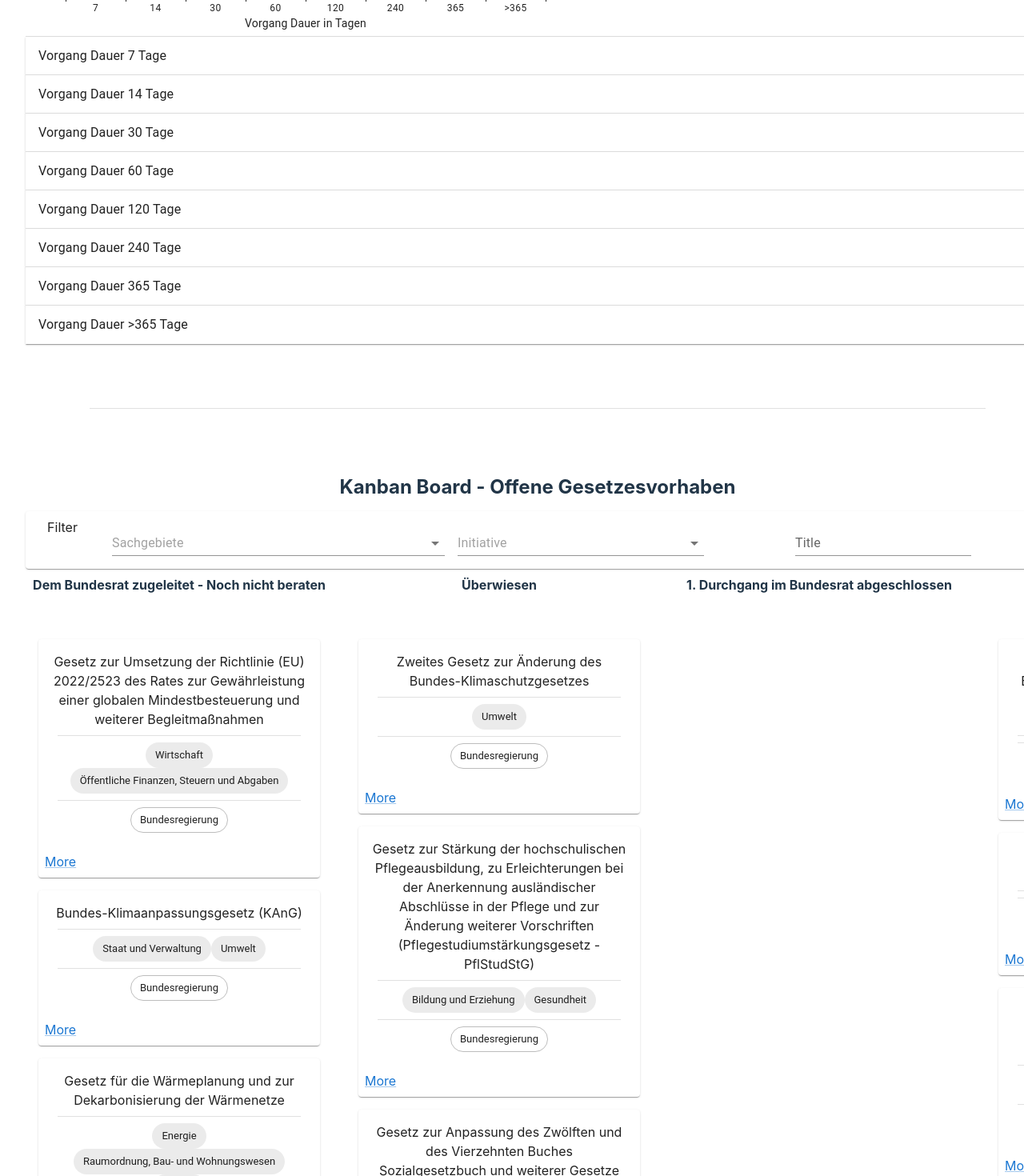
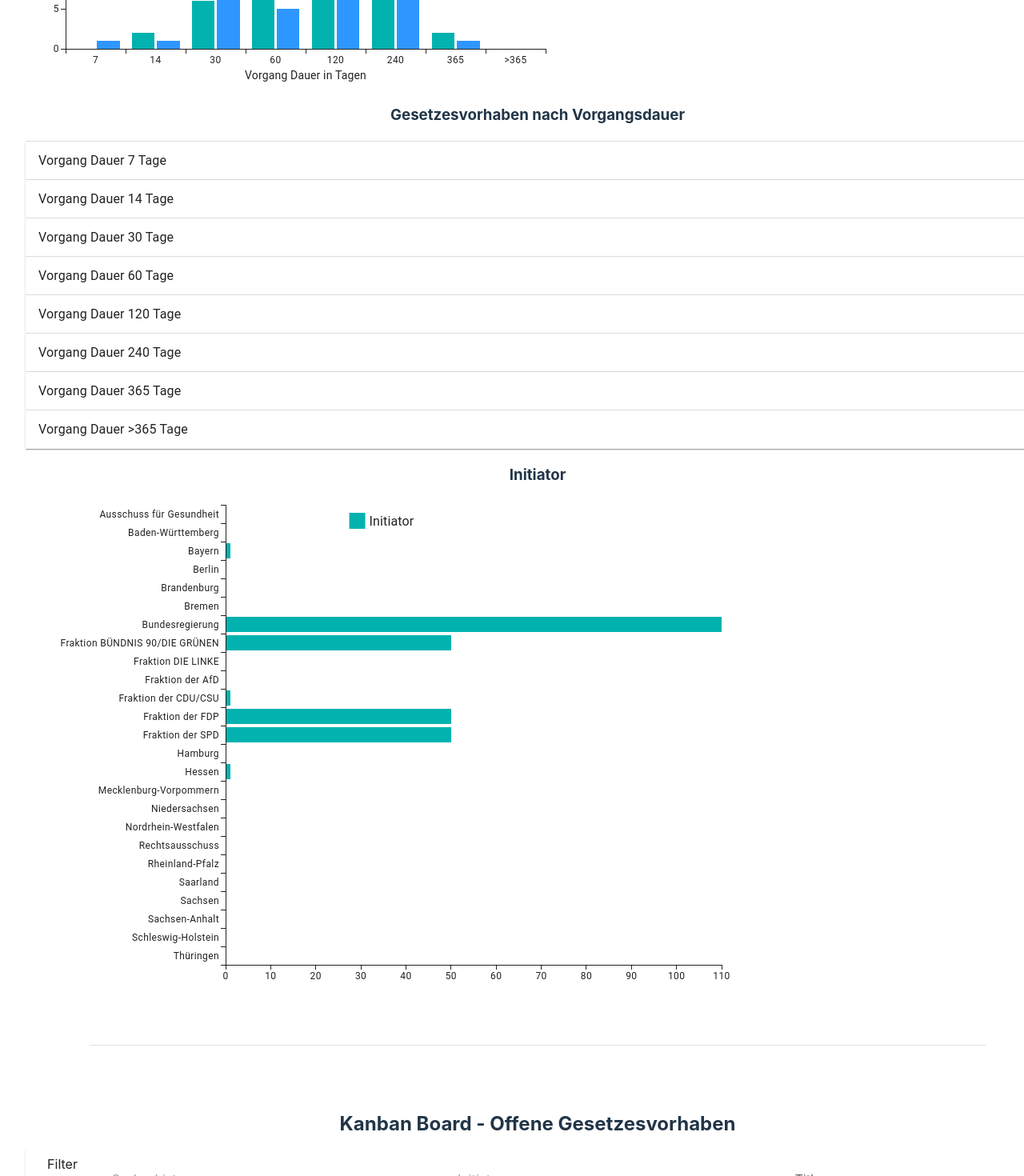
Before and after one commit to peckto/gesetze-im-de-bundestag, a React (Vite) app in the folder web/: page / in a window 1280 px wide. Shown: the part 1000-2470 px from the top of the page at 80% size. Built offline with nearby package versions, Linux system fonts and the light colour scheme.

Commit message:
Add initiator diagram

```diff
--- a/web/src/App.tsx
+++ b/web/src/App.tsx
@@ -183,10 +183,10 @@
         Filter
       </Grid>
       <Grid xs={4}>
-        <FilterWidget options={sachgebiete} callback={handleFilterSachgebiet} placeholder='Sachgebiete' />
+        <FilterWidget options={sachgebiete} callback={handleFilterSachgebiet} placeholder='Sachgebiet' />
       </Grid>
       <Grid xs={3}>
-        <FilterWidget options={initiators} callback={handleFilterInitiative} placeholder='Initiative' />
+        <FilterWidget options={initiators} callback={handleFilterInitiative} placeholder='Initiator' />
       </Grid>
       <Grid xs={4}>
         <TextField id="standard-basic" label="Title" variant="standard" onChange={(e) => {handleFilterTitle(e.target.value)}} />
@@ -226,12 +226,17 @@
     return gesetze
   }, [value, gesetze])
 
-  const gesetze_bt = gesetze_filtered.filter(g => g.zustimmungsbeduerftigkeit.filter(z => z.startsWith('Ja')).length === 0)
-  const gesetze_br = gesetze_filtered.filter(g => g.zustimmungsbeduerftigkeit.filter(z => z.startsWith('Ja')).length !== 0)
+  const gesetze_bt = useMemo<Gesetz[]>(() => gesetze_filtered.filter(g => g.zustimmungsbeduerftigkeit.filter(z => z.startsWith('Ja')).length === 0), [gesetze_filtered])
+  const gesetze_br = useMemo<Gesetz[]>(() => gesetze_filtered.filter(g => g.zustimmungsbeduerftigkeit.filter(z => z.startsWith('Ja')).length !== 0), [gesetze_filtered])
   const bin = d3.bin<Gesetz, number>().domain([0, 9999]).thresholds(bins.map(v => v+1)).value(d => d.vorgangsdauer)
-  const hist_bt = bin(gesetze_bt);
-  const hist_br = bin(gesetze_br);
-  const hist = bin(gesetze_filtered);
+  const hist_bt = useMemo<d3.Bin<Gesetz, number>[]>(() => bin(gesetze_bt), [bin, gesetze_bt])
+  const hist_br = useMemo<d3.Bin<Gesetz, number>[]>(() => bin(gesetze_br), [bin, gesetze_br])
+  const hist = useMemo<d3.Bin<Gesetz, number>[]>(() => bin(gesetze_filtered), [bin, gesetze_filtered])
+
+  // const sachgebiete = [... d3.sort(new Set(gesetze.flatMap((it) => it.sachgebiet || [])))];
+  const initiators = useMemo<string[]>(() =>  [... d3.sort(new Set(gesetze.flatMap((it) => it.initiative || [])))], [gesetze]);
+
+  const initiator_hist = useMemo<Object>(() =>  Object.fromEntries(initiators.map((it) => [it,  gesetze_filtered.filter((g) => g.initiative?.includes(it)).length])), [gesetze_filtered, initiators])
 
   const handleChange = (event: React.ChangeEvent<HTMLInputElement>) => {
     setValue((event.target as HTMLInputElement).value);
@@ -254,6 +259,8 @@
         <FormControlLabel value="running" control={<Radio />} label="Offen" />
       </RadioGroup>
     </FormControl>
+
+    <h3>Anzahl Gesetzesvorhaben nach Vorgangsdauer</h3>
     <BarChart
       width={700}
       height={500}
@@ -269,8 +276,9 @@
           horizontal: "middle"
         }
       }}
-    >
-    </BarChart>
+    />
+
+    <h3>Gesetzesvorhaben nach Vorgangsdauer</h3>
     {
       hist.map((gesetze, idx) => (
       <Accordion key={"Accordion-"+bins[idx]}>
@@ -286,6 +294,27 @@
       </Accordion>
       ))
     }
+
+    <h3>Initiator</h3>
+    {
+      Object.keys(initiator_hist).length > 0 && <BarChart
+      width={900}
+      height={600}
+      margin={{ top: 5, right: 30, left: 250, bottom: 20 }}
+      series={[
+        { data: Object.values(initiator_hist), label: 'Initiator', id: 'bt' },
+      ]}
+      yAxis={[{ scaleType: 'band', data: Object.keys(initiator_hist), id: 'anzahl-gesetze' }]}
+      legend={{
+        direction: "column",
+        position: {
+          vertical: "top",
+          horizontal: "middle"
+        }
+      }}
+      layout="horizontal"
+    />
+  }
 
     </>
   )
```
